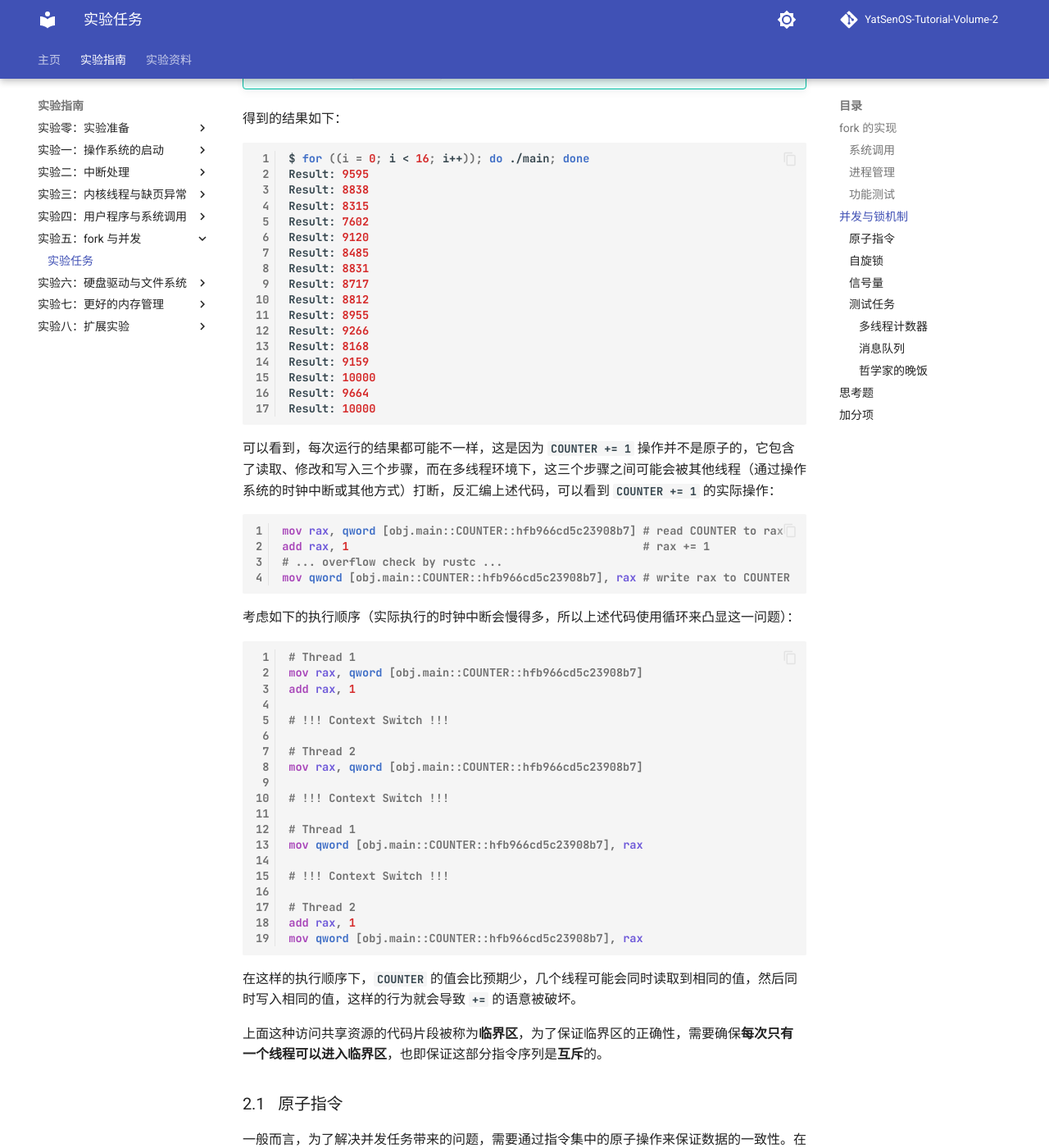
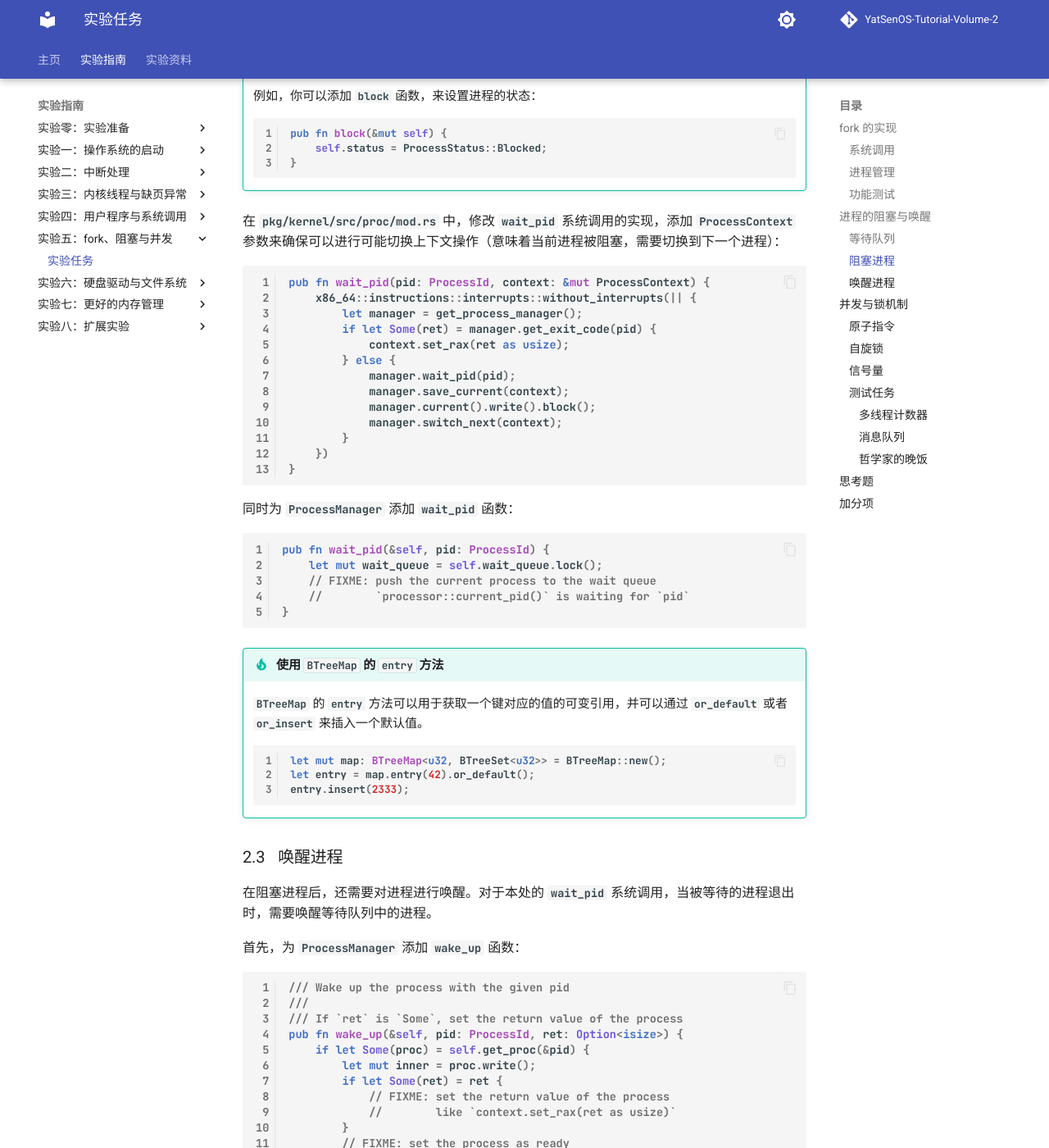
Before and after one commit to YatSenOS/YatSenOS-Tutorial-Volume-2, an MkDocs documentation site: the page built from docs/labs/0x05/tasks.md, in a window 1280 px wide and 1400 px high, scrolled down 8271 px. Shown: the whole window at 82% size. Built offline with MkDocs 1.6.1 and Material for MkDocs 9.7.7, drawn with Linux system fonts in a browser that asks for light colours; comment, search, counter and statistics services are not loaded; some of the changed text lies outside the part shown.

Commit message:
feat(lab/5): add docs for `block` & `wake_up`

````diff
--- a/docs/labs/0x05/tasks.md
+++ b/docs/labs/0x05/tasks.md
@@ -347,6 +347,135 @@ fn main() -> isize {
 entry!(main);
 ```
 
+## 进程的阻塞与唤醒
+
+进程的阻塞与唤醒是非常重要的功能，它可以用于控制进程的执行顺序、资源的分配、进程的同步等。在先前的实现中，已经实现了 `wait_pid` 系统调用，它通过轮询的方式来等待一个进程的退出，并返回其退出状态。
+
+相对而言，轮询会消耗大量的 CPU 时间，因此需要一种更为高效的方式来进行进程的阻塞与唤醒：**能否让进程在等待某个事件发生时进入阻塞状态，而在事件发生时唤醒进程呢？**
+
+在本实验的设计中，对于 `wait_pid` 系统调用，进程在发出调用后，会进入一个**等待队列**，当被等待的进程退出时，会唤醒等待队列中的进程。
+
+### 等待队列
+
+在 `pkg/kernel/src/proc/manager.rs` 中，修改 `ProcessManager` 并添加等待队列：
+
+```rust
+pub struct ProcessManager {
+    // ...
+    wait_queue: Mutex<BTreeMap<ProcessId, BTreeSet<ProcessId>>>,
+}
+```
+
+其中，`BTreeMap` 的键值对应于被等待的进程 ID，`BTreeSet` 用于存储等待的进程 ID 的集合。
+
+### 阻塞进程
+
+为 `ProcessManager` 添加 `block` 函数，用于将进程设置为阻塞状态：
+
+```rust
+/// Block the process with the given pid
+pub fn block(&self, pid: ProcessId) {
+    if let Some(proc) = self.get_proc(&pid) {
+        // FIXME: set the process as blocked
+    }
+}
+```
+
+!!! tip "设置进程的私有字段"
+
+    `ProcessInner` 中的 `status` 字段是私有的，对于一系列的状态变更，你可以添加相应的函数来进行设置。
+
+    例如，你可以添加 `block` 函数，来设置进程的状态：
+
+    ```rust
+    pub fn block(&mut self) {
+        self.status = ProcessStatus::Blocked;
+    }
+    ```
+
+在 `pkg/kernel/src/proc/mod.rs` 中，修改 `wait_pid` 系统调用的实现，添加 `ProcessContext` 参数来确保可以进行可能切换上下文操作（意味着当前进程被阻塞，需要切换到下一个进程）：
+
+```rust
+pub fn wait_pid(pid: ProcessId, context: &mut ProcessContext) {
+    x86_64::instructions::interrupts::without_interrupts(|| {
+        let manager = get_process_manager();
+        if let Some(ret) = manager.get_exit_code(pid) {
+            context.set_rax(ret as usize);
+        } else {
+            manager.wait_pid(pid);
+            manager.save_current(context);
+            manager.current().write().block();
+            manager.switch_next(context);
+        }
+    })
+}
+```
+
+同时为 `ProcessManager` 添加 `wait_pid` 函数：
+
+```rust
+pub fn wait_pid(&self, pid: ProcessId) {
+    let mut wait_queue = self.wait_queue.lock();
+    // FIXME: push the current process to the wait queue
+    //        `processor::current_pid()` is waiting for `pid`
+}
+```
+
+!!! tip "使用 `BTreeMap` 的 `entry` 方法"
+
+    `BTreeMap` 的 `entry` 方法可以用于获取一个键对应的值的可变引用，并可以通过 `or_default` 或者 `or_insert` 来插入一个默认值。
+
+    ```rust
+    let mut map: BTreeMap<u32, BTreeSet<u32>> = BTreeMap::new();
+    let entry = map.entry(42).or_default();
+    entry.insert(2333);
+    ```
+
+### 唤醒进程
+
+在阻塞进程后，还需要对进程进行唤醒。对于本处的 `wait_pid` 系统调用，当被等待的进程退出时，需要唤醒等待队列中的进程。
+
+首先，为 `ProcessManager` 添加 `wake_up` 函数：
+
+```rust
+/// Wake up the process with the given pid
+///
+/// If `ret` is `Some`, set the return value of the process
+pub fn wake_up(&self, pid: ProcessId, ret: Option<isize>) {
+    if let Some(proc) = self.get_proc(&pid) {
+        let mut inner = proc.write();
+        if let Some(ret) = ret {
+            // FIXME: set the return value of the process
+            //        like `context.set_rax(ret as usize)`
+        }
+        // FIXME: set the process as ready
+        // FIXME: push to ready queue
+    }
+}
+```
+
+在进程退出时，也即 `kill` 系统调用中，需要唤醒等待队列中的进程。修改 `ProcessManager` 中的 `kill` 函数：
+
+```rust
+pub fn kill(pid: ProcessId, ret: isize) {
+    // ...
+
+    if let Some(pids) = self.wait_queue.lock().remove(&pid) {
+        for pid in pids {
+            self.wake_up(pid, Some(ret));
+        }
+    }
+}
+```
+
+这样，就实现了一个无需轮询的进程阻塞与唤醒机制。
+
+!!! success "阶段性成果"
+
+    尝试在你的 Shell 中启动另一个 Shell，然后在其中利用 `ps` 打印进程信息：
+
+    **前一个 Shell 应当被阻塞 (Blocked)，直到后一个 Shell 退出。**
+
 ## 并发与锁机制
 
 由于并发执行时，线程的调度顺序无法预知，进而造成的执行顺序不确定，**持有共享资源的进程之间的并发执行可能会导致数据的不一致**，最终导致相同的程序产生一系列不同的结果，这样的情况被称之为**竞态条件（race condition）**。
@@ -623,6 +752,12 @@ pub fn sys_sem(args: &SyscallArgs, context: &mut ProcessContext) {
     }
 }
 ```
+
+!!! tip "进程的唤醒"
+
+    与 `wait_pid` 系统调用类似，你需要在 `sem_signal` 中对进程进行唤醒。
+
+    但是无需为进程设置返回值，因此在调用 `wake_up` 时，传入 `None` 即可。
 
 !!! tip "完善用户库"
 
@@ -805,13 +940,26 @@ pub fn sys_sem(args: &SyscallArgs, context: &mut ProcessContext) {
 
 ## 加分项
 
-1. 🤔 参考信号量相关系统调用的实现，尝试修改 `waitpid` 系统调用，在进程等待另一个进程退出时进行阻塞，并在目标进程退出后携带返回值唤醒进程。
-
-2. 🤔 尝试实现如下用户程序任务，完成用户程序 `fish`：
+1. 🤔 尝试实现如下用户程序任务，完成用户程序 `fish`：
 
     - 创建三个子进程，让它们分别能输出且只能输出 `>`，`<` 和 `_`。
     - 使用学到的方法对这些子进程进行同步，使得打印出的序列总是 `<><_` 和 `><>_` 的组合。
 
     在完成这一任务的基础上，其他细节可以自行决定如何实现，包括输出长度等。
 
-3. 🤔 尝试和前文不同的其他方法解决哲学家就餐问题，并验证你的方法能够正确解决它，简要介绍你的方法，并给出程序代码和测试结果。
+2. 🤔 尝试和前文不同的其他方法解决哲学家就餐问题，并验证你的方法能够正确解决它，简要介绍你的方法，并给出程序代码和测试结果。
+
+3. 🔥 尝试使用符合 Rust 做法的方式处理互斥锁，使用 RAII 的方式来保证锁的释放：
+
+    RAII（Resource Acquisition Is Initialization）是一种资源获取即初始化的技术，它通过在对象的构造函数中获取资源，然后在析构函数中释放资源，来保证资源的正确释放。
+
+    对于 Rust，也即实现 `MutexGuard` 类似的结构，它在构造时获取锁，然后在此结构体被移出作用域时释放锁。
+
+    - 在 `acquire` 时候返回 `MutexGuard` 对象。
+    - 移除 `release` 函数，使用 `MutexGuard` 的 `Drop` trait 来释放锁。
+
+    !!! danger "本项实现难度较大，不建议初学者尝试。"
+
+        本加分项涉及到生命周期、unsafe 构造、`mem::forget`、`Deref` 等内容，需要对 Rust 的底层实现有一定的了解。
+
+    !!! note "作为本加分项的备选方案，可以尝试查看 `spin` crate 及其依赖的的源码，了解其实现方式，并进行一些描述、记录和学习。"
--- a/mkdocs.yml
+++ b/mkdocs.yml
@@ -58,7 +58,7 @@ nav:
     - 实验四：用户程序与系统调用:
       - labs/0x04/index.md
       - 实验任务: labs/0x04/tasks.md
-    - 实验五：fork 与并发:
+    - 实验五：fork、阻塞与并发:
       - labs/0x05/index.md
       - 实验任务: labs/0x05/tasks.md
     - 实验六：硬盘驱动与文件系统:
````
Also changed, not shown: other parts of docs/labs/0x05/tasks.md (+1 -1 lines), docs/labs/0x04/tasks.md (+1 -1 lines).
